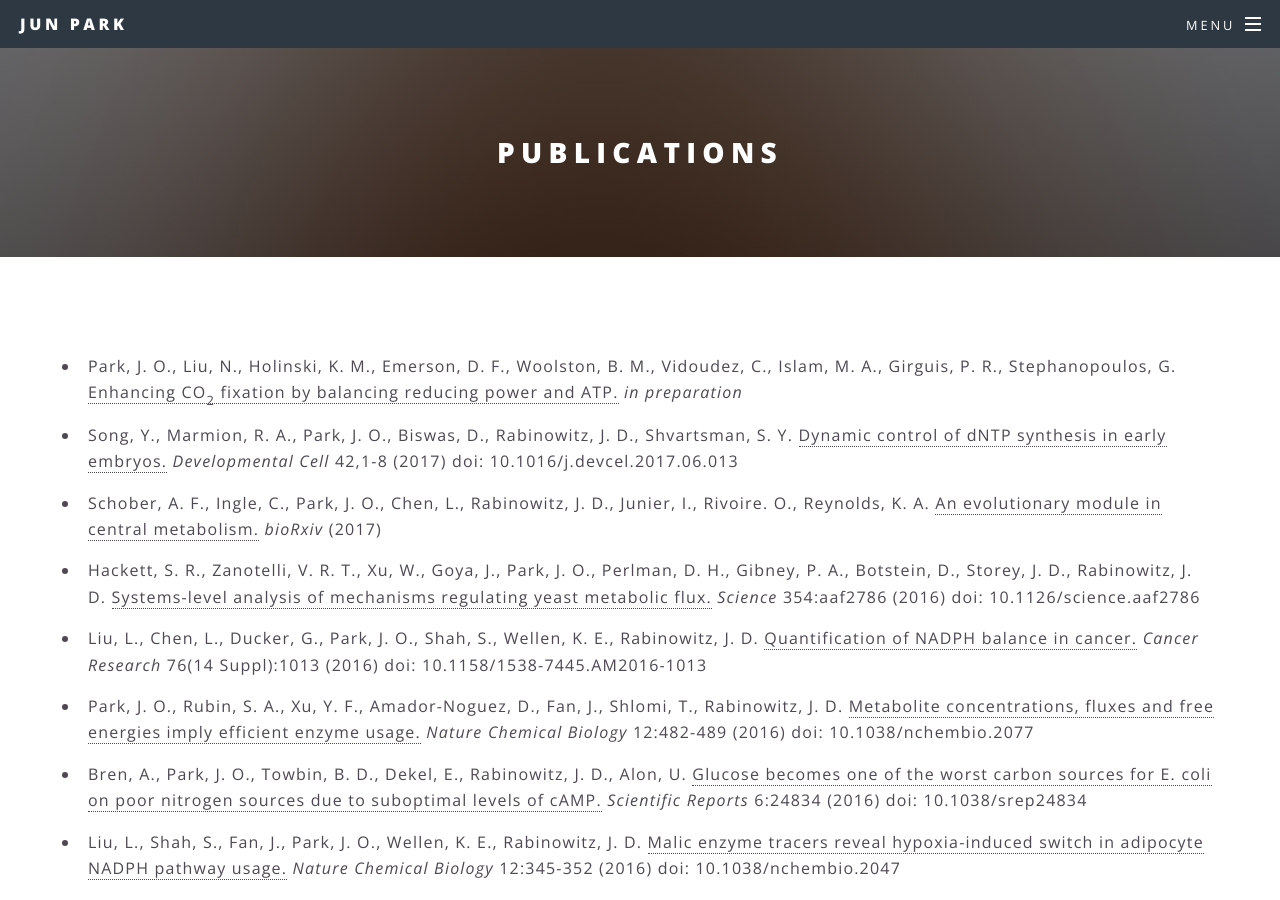
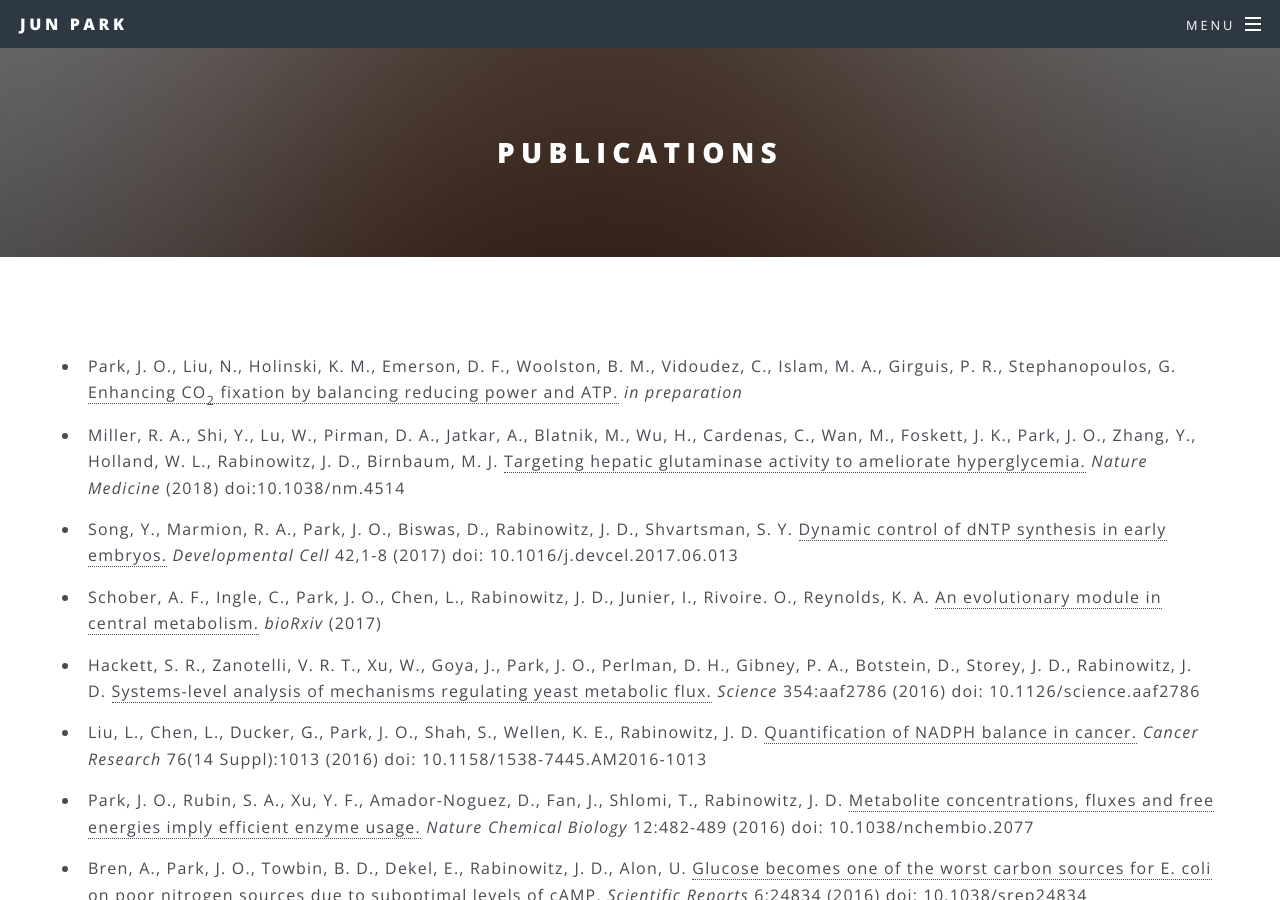
Before and after one commit to jopark/jopark.github.io, a Jekyll site: the page built from publications.html, in a window 1280 px wide and 900 px high. Built offline with Jekyll 4.4.1, drawn with Linux system fonts in a browser that asks for light colours.

Commit message:
update publications

```diff
--- a/publications.html
+++ b/publications.html
@@ -5,6 +5,7 @@ title: Publications
 
 <ul class="ul2">
 <li>Park, J. O., Liu, N., Holinski, K. M., Emerson, D. F., Woolston, B. M., Vidoudez, C., Islam, M. A., Girguis, P. R., Stephanopoulos, G.  <a href="#">Enhancing CO<sub>2</sub> fixation by balancing reducing power and ATP.</a> <i>in preparation</i></li>
+<li>Miller, R. A., Shi, Y., Lu, W., Pirman, D. A., Jatkar, A., Blatnik, M., Wu, H., Cardenas, C., Wan, M., Foskett, J. K., Park, J. O., Zhang, Y., Holland, W. L., Rabinowitz, J. D., Birnbaum, M. J.  <a href="https://www.nature.com/articles/nm.4514">Targeting hepatic glutaminase activity to ameliorate hyperglycemia.</a> <i>Nature Medicine</i> (2018) doi:10.1038/nm.4514</li>
 <li>Song, Y., Marmion, R. A., Park, J. O., Biswas, D., Rabinowitz, J. D., Shvartsman, S. Y.  <a href="http://www.cell.com/developmental-cell/fulltext/S1534-5807(17)30501-4">Dynamic control of dNTP synthesis in early embryos.</a> <i>Developmental Cell</i> 42,1-8 (2017) doi: 10.1016/j.devcel.2017.06.013</li>
 <li>Schober, A. F., Ingle, C., Park, J. O., Chen, L., Rabinowitz, J. D., Junier, I., Rivoire. O., Reynolds, K. A.  <a href="http://www.biorxiv.org/content/early/2017/03/23/120006">An evolutionary module in central metabolism.</a> <i>bioRxiv</i> (2017)</li>
 <li>Hackett, S. R., Zanotelli, V. R. T., Xu, W., Goya, J., Park, J. O., Perlman, D. H., Gibney, P. A., Botstein, D., Storey, J. D., Rabinowitz, J. D.  <a href="http://science.sciencemag.org/content/354/6311/aaf2786">Systems-level analysis of mechanisms regulating yeast metabolic flux.</a> <i>Science</i> 354:aaf2786 (2016) doi: 10.1126/science.aaf2786</li>
```
